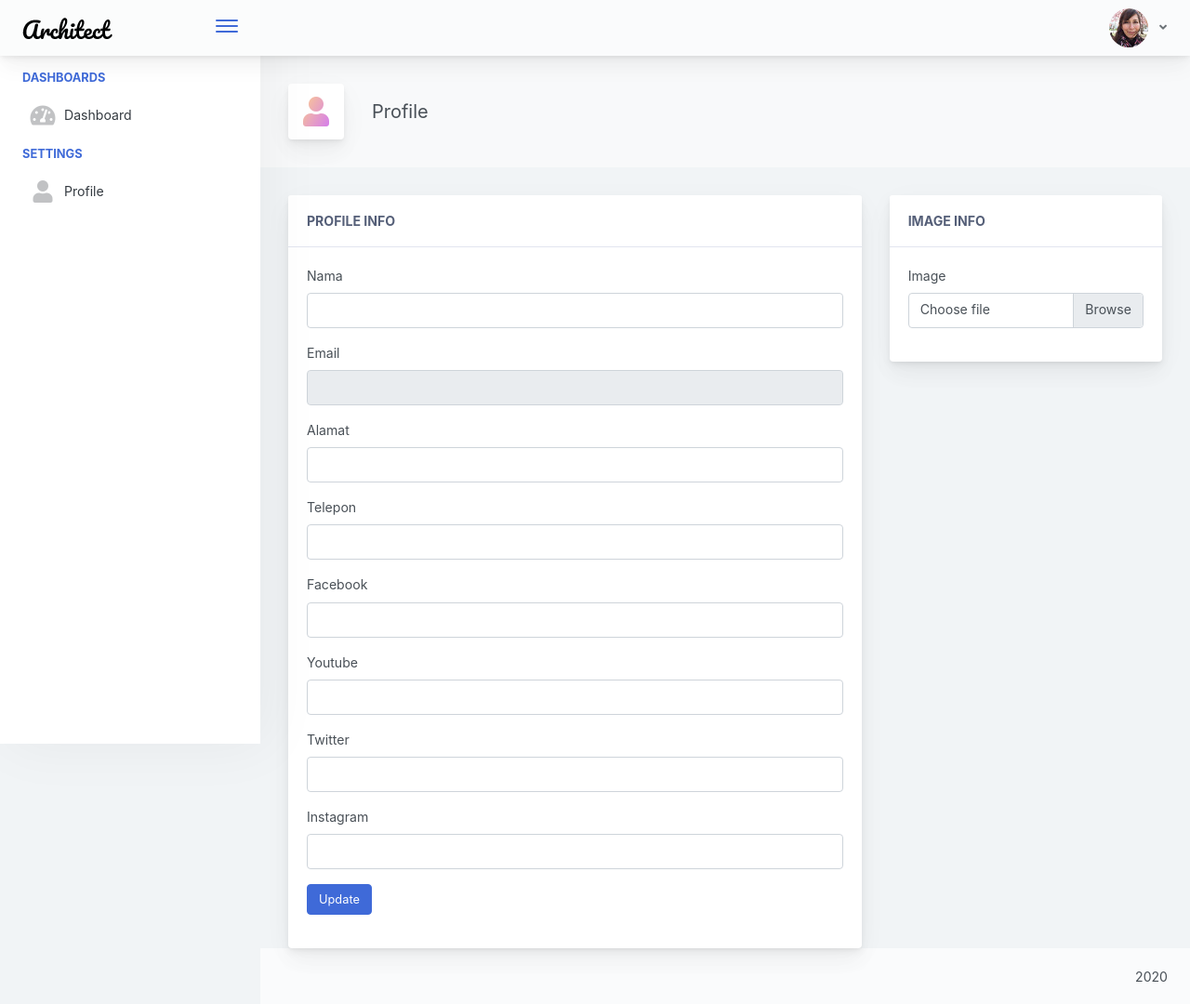
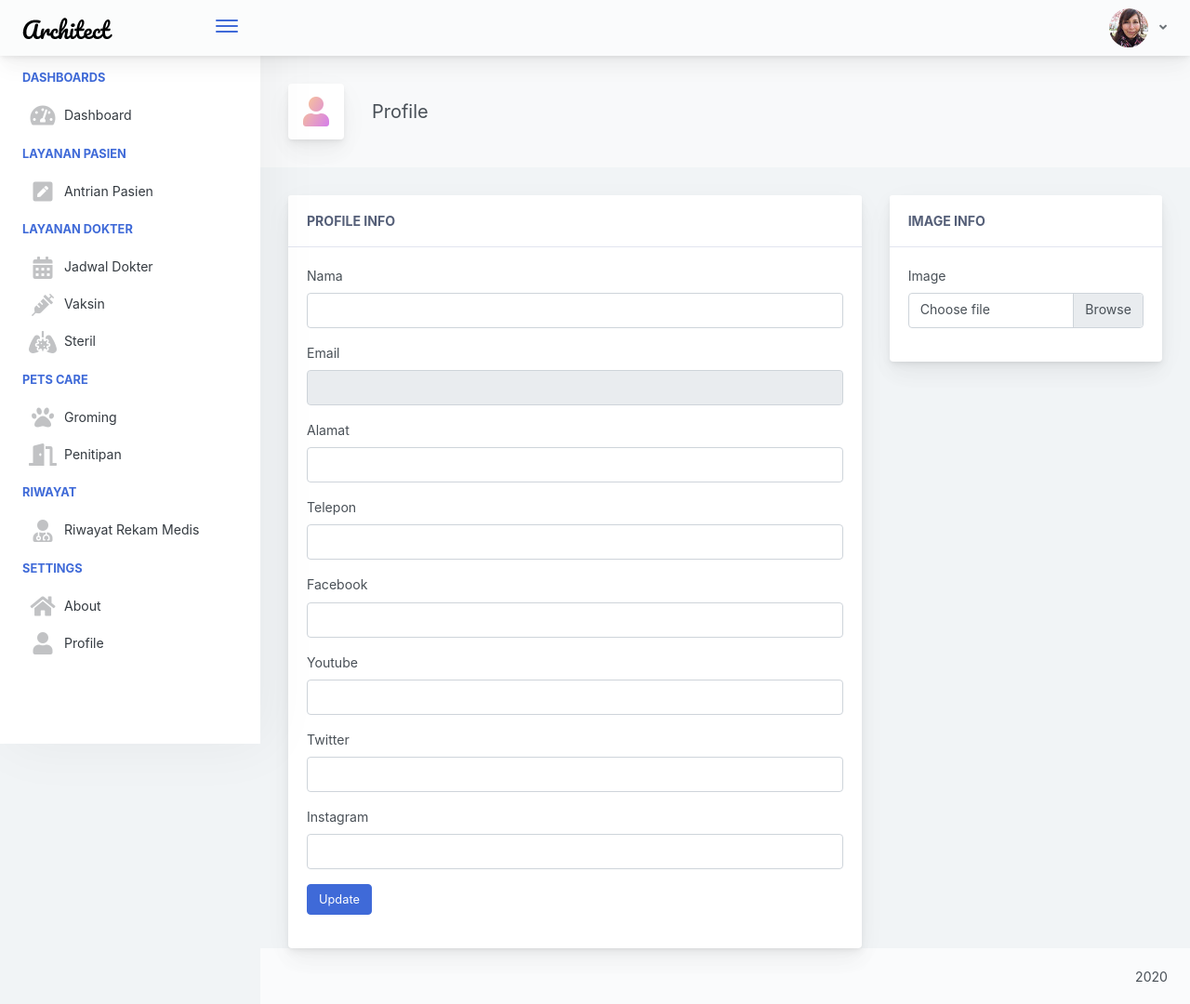
Before and after one commit to khoironi2/timmy, a CodeIgniter app: page /sikph/index.php/admin/settings/index in a window 1280 px wide. Shown: the whole page at 93% size. Run offline with CodeIgniter, Linux system fonts and the light colour scheme; data that the repository does not hold is empty.

Commit message:
sidebar admin

```diff
--- a/application/config/database.php
+++ b/application/config/database.php
@@ -77,7 +77,7 @@ $db['default'] = array(
 	'dsn'	=> '',
 	'hostname' => 'localhost:3306',
 	'username' => 'root',
-	'password' => '',
+	'password' => 'root',
 	'database' => 'sikph',
 	'dbdriver' => 'mysqli',
 	'dbprefix' => '',
--- a/application/views/templates/sidebar.php
+++ b/application/views/templates/sidebar.php
@@ -1,4 +1,3 @@
-
 <div class="app-main">
     <div class="app-sidebar sidebar-shadow">
         <div class="app-header__logo">
@@ -42,7 +41,59 @@
                         </a>
                     </li>
 
+                    <li class="app-sidebar__heading">Layanan Pasien</li>
+                    <li>
+                        <a href="<?= base_url('admin/jadwal_dokter/'); ?>">
+                            <i class="metismenu-icon fas fa-pen-square"></i>
+                            Antrian Pasien
+                        </a>
+                    </li>
+                    <li class="app-sidebar__heading">Layanan Dokter</li>
+                    <li>
+                        <a href="<?= base_url('admin/jadwal_dokter/'); ?>">
+                            <i class="metismenu-icon fas fa-calendar-alt"></i>
+                            Jadwal Dokter
+                        </a>
+                    </li>
+                    <li>
+                        <a href="<?= base_url('admin/jadwal_dokter/'); ?>">
+                            <i class="metismenu-icon fas fa-syringe"></i>
+                            Vaksin
+                        </a>
+                    </li>
+                    <li>
+                        <a href="<?= base_url('admin/jadwal_dokter/'); ?>">
+                            <i class="metismenu-icon fas fa-lungs-virus"></i>
+                            Steril
+                        </a>
+                    </li>
+                    <li class="app-sidebar__heading">Pets Care</li>
+                    <li>
+                        <a href="<?= base_url('admin/jadwal_dokter/'); ?>">
+                            <i class="metismenu-icon fas fa-paw"></i>
+                            Groming
+                        </a>
+                    </li>
+                    <li>
+                        <a href="<?= base_url('admin/jadwal_dokter/'); ?>">
+                            <i class="metismenu-icon fas fa-door-open"></i>
+                            Penitipan
+                        </a>
+                    </li>
+                    <li class="app-sidebar__heading">Riwayat</li>
+                    <li>
+                        <a href="<?= base_url('admin/jadwal_dokter/'); ?>">
+                            <i class="metismenu-icon fas fa-user-md"></i>
+                            Riwayat Rekam Medis
+                        </a>
+                    </li>
                     <li class="app-sidebar__heading">Settings</li>
+                    <li>
+                        <a href="<?= base_url('admin/about/'); ?>">
+                            <i class="metismenu-icon fas fa-home"></i>
+                            About
+                        </a>
+                    </li>
                     <li>
                         <a href="<?= base_url('admin/settings/'); ?>">
                             <i class="metismenu-icon fas fa-user"></i>
```
